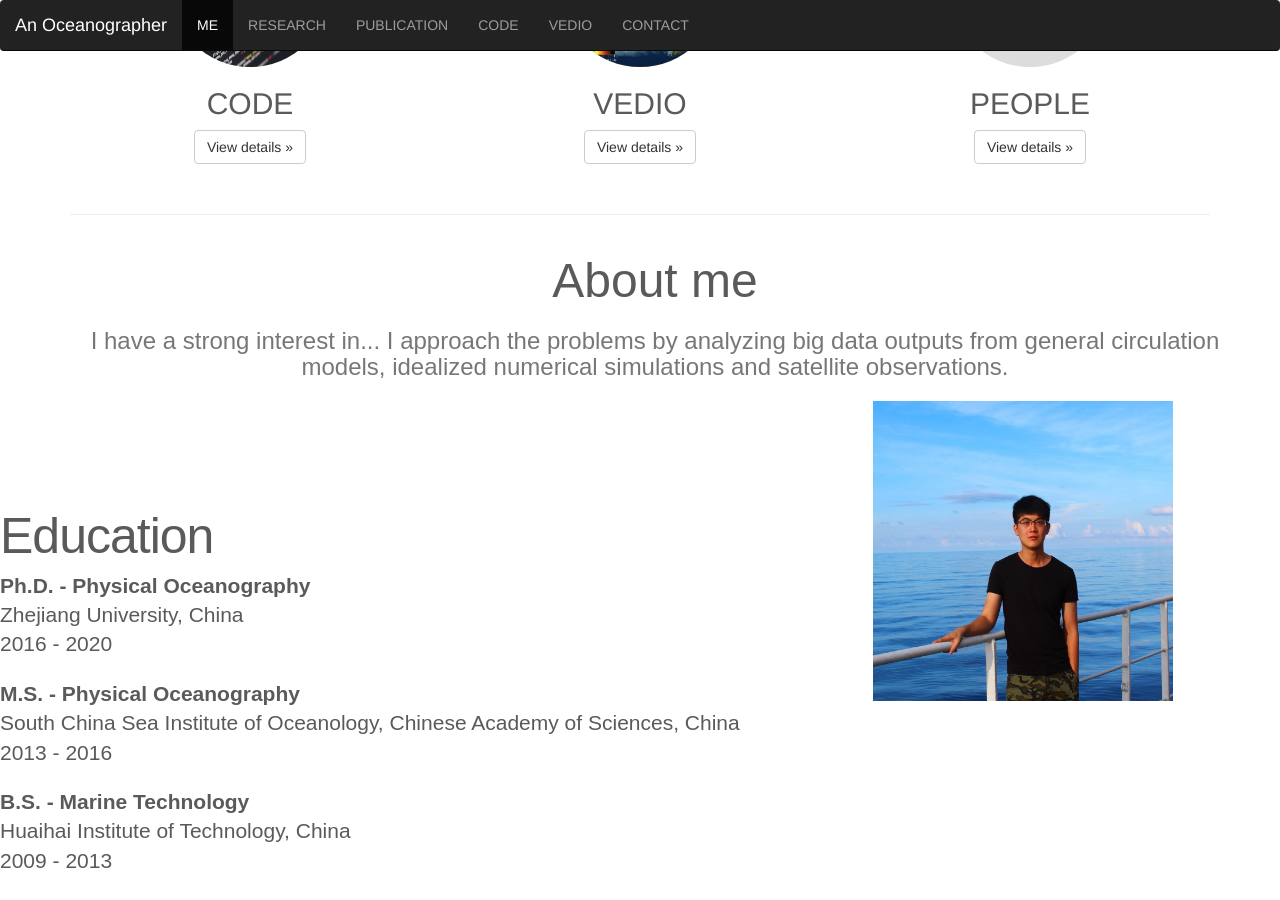
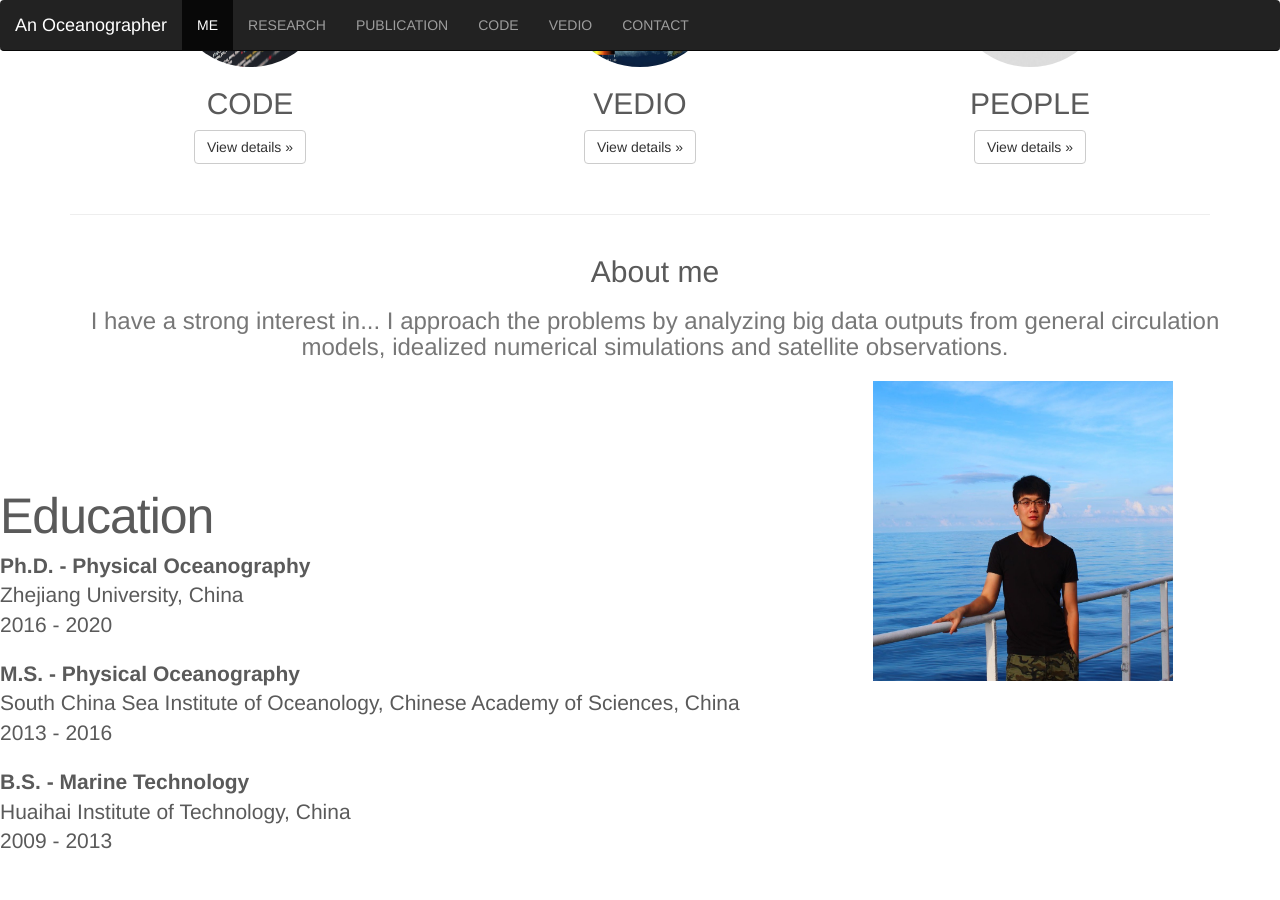
Before and after one commit to liutongya/liutongya.github.io, a Jekyll site: the page built from index.html, in a window 1280 px wide and 900 px high, scrolled down 940 px. Built offline with Jekyll 4.4.1, drawn with Linux system fonts in a browser that asks for light colours.

Commit message:
Update index.html

```diff
--- a/index.html
+++ b/index.html
@@ -56,7 +56,7 @@
       <div class="container">
         <div class="row">
           <div class="col-lg-12 text-center">
-            <h2 class="section-heading"><font size="50" face="arial">About me</h2>
+            <h2 class="section-heading"><face="arial">About me</h2>
             <h3 class="section-subheading text-muted">I have a strong interest in... I approach the problems by analyzing big data outputs from general circulation models, idealized numerical simulations and satellite observations.</p>
           </div>
         </div>
```
